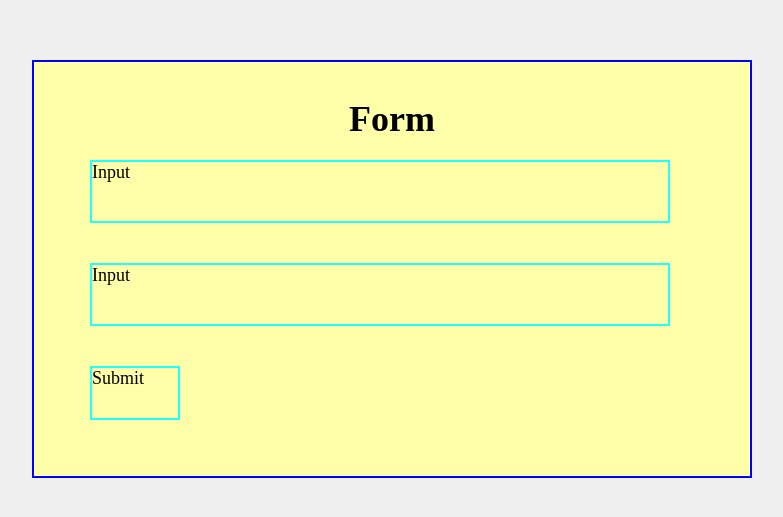
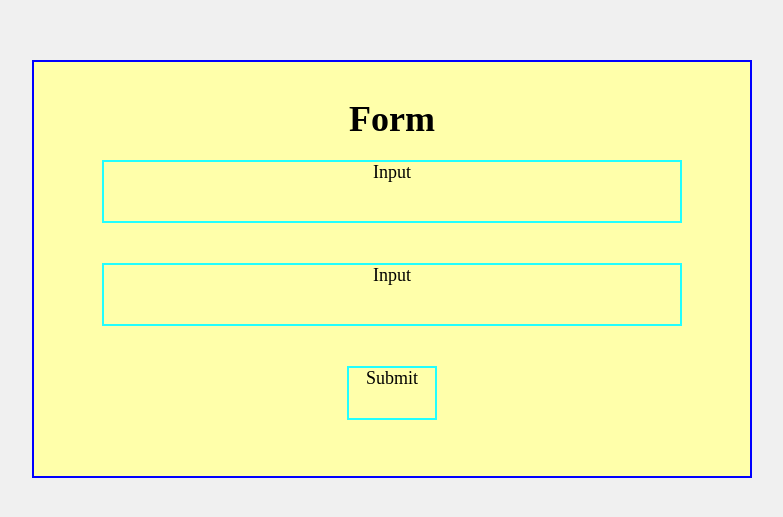
Before and after one commit to KarenSoler/FRONTEND_METAL_K, a SvelteKit app: page /admin/login in a window 1280 px wide. Shown: the part 131-648 px from the top of the page, without its empty margins (248-1031 px from the left). Built offline with nearby package versions, Linux system fonts and the light colour scheme.

Commit message:
center edit

```diff
--- a/src/routes/admin/login/+page.svelte
+++ b/src/routes/admin/login/+page.svelte
@@ -27,6 +27,7 @@ h1
 .form
     display: flex
 
+    flex-direction: column
     justify-content: center
     align-items: center
     background: #FFFFAA
@@ -39,16 +40,20 @@ $height: var(--height)
 $color: var(--color)
 
 .tester
-    display: inline-block
+
 
     width: $width
     height: $height
 
     border-color: $color
 
+    align-items:center
+
     border-width: 5px
     border-style: solid
 
     margin: 20px
+    display: flex
+    justify-content: center
 
 </style>
```
